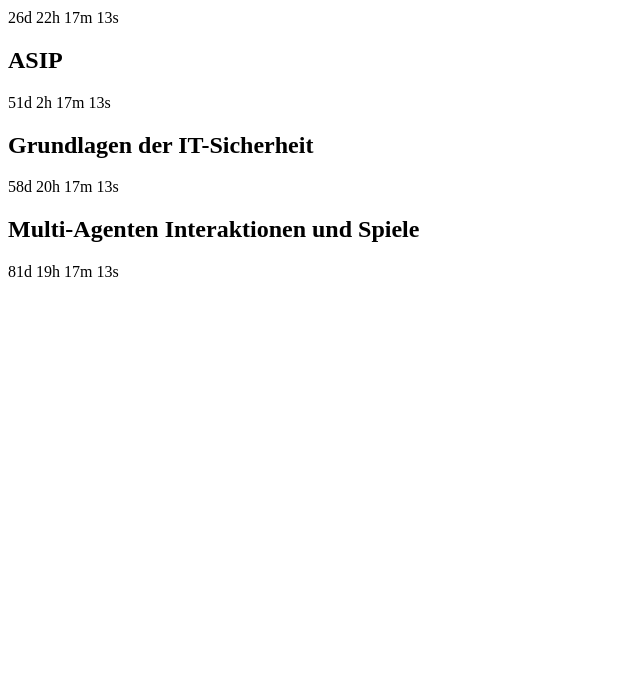
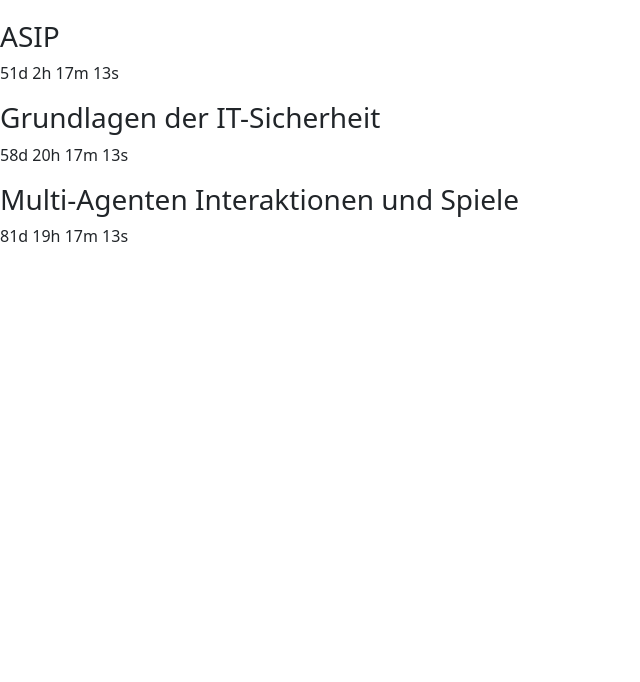
Before and after one commit to pashafst/ExamsCountdown, a plain HTML site: page index.html in a window 1280 px wide. Shown: the part 118-800 px from the top of the page, without its empty margins (0-640 px from the left). Drawn offline with nearby package versions, Linux system fonts and the light colour scheme.

Commit message:
bootstrap template added.

```diff
--- a/index.html
+++ b/index.html
@@ -2,9 +2,10 @@
 <html>
 <head>
 <title>Klausur Countdown</title>
+<link href="https://cdn.jsdelivr.net/npm/bootstrap@5.1.3/dist/css/bootstrap.min.css" rel="stylesheet" integrity="sha384-1BmE4kWBq78iYhFldvKuhfTAU6auU8tT94WrHftjDbrCEXSU1oBoqyl2QvZ6jIW3" crossorigin="anonymous">
+<script src="script.js" defer></script>
 </head>
 
-<script src="script.js" defer></script>
 <body>
 
 <h1>Klausur Countdown</h1>
--- a/script.js
+++ b/script.js
@@ -1,7 +1,7 @@
 function addCountdown(fach, termin) {
     let myFach = document.createElement('div');
     myFach.className = "fach";
-    myFach.innerHTML = `<h2>${fach}</h2><p id="${fach}"></p>`;
+    myFach.innerHTML = `<h3>${fach}</h3><p id="${fach}"></p>`;
 
     document.body.append(myFach);
     timedown(termin, fach);
```
